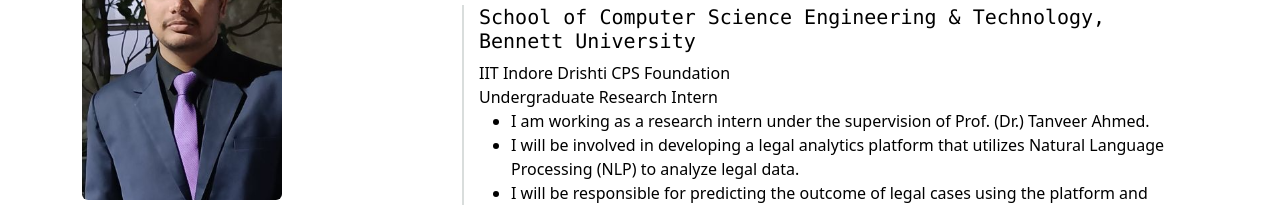
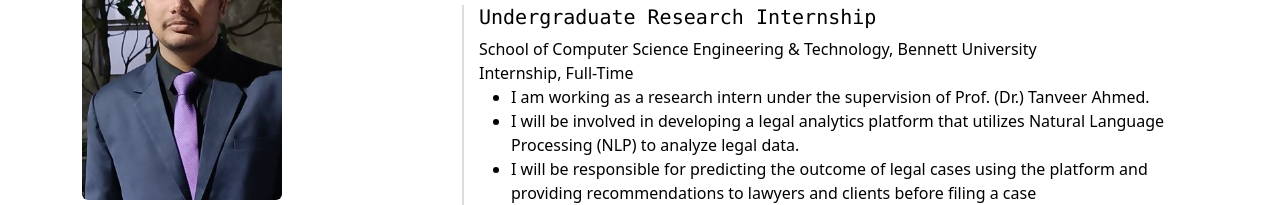
Before and after one commit to singhtanmay6735/Portfolio, a plain HTML site: page index.html in a window 1280 px wide. Both pictures are taken after a click on the link "Research". Shown: the part 176-381 px from the top of the page. Drawn offline with nearby package versions, Linux system fonts and the light colour scheme; no server answers; some icons are missing.

Commit message:
updated index.html

```diff
--- a/index.html
+++ b/index.html
@@ -386,11 +386,11 @@
 							<h6> April 2023 - Present</h6>
 
 							<div class="pub-block">
-								<div class="lucida-console h5">School of Computer Science Engineering & Technology, Bennett University
+								<div class="lucida-console h5">Undergraduate Research Internship
 								</div>
-								<div class="pub-authors mt-1"><span class="pub-author">IIT Indore Drishti CPS Foundation</span></div>
+								<div class="pub-authors mt-1"><span class="pub-author">School of Computer Science Engineering & Technology, Bennett University</span></div>
 
-								<div class="pub-congress">Undergraduate Research Intern</div>
+								<div class="pub-congress">Internship, Full-Time</div>
 
 								<ul>
 									<li> I am working as a research intern under the supervision of Prof. (Dr.) Tanveer Ahmed.</li>
```
